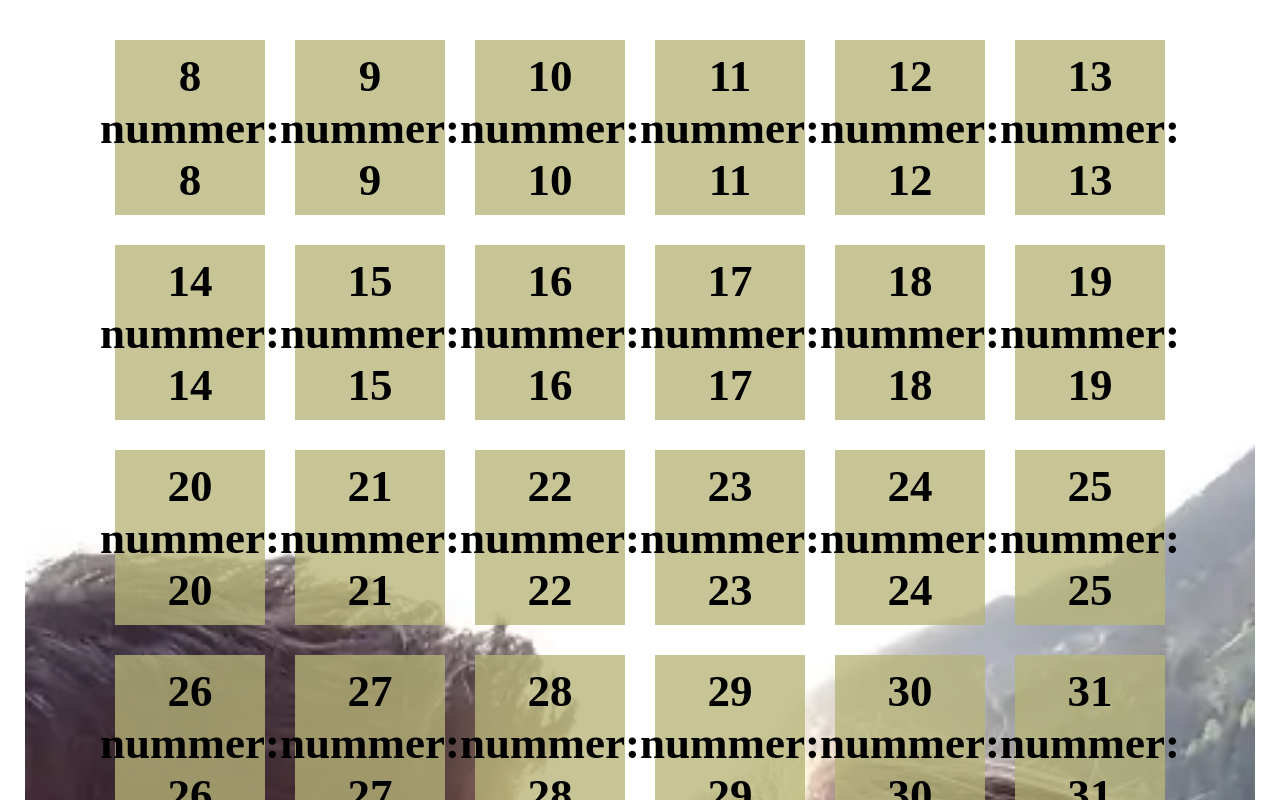
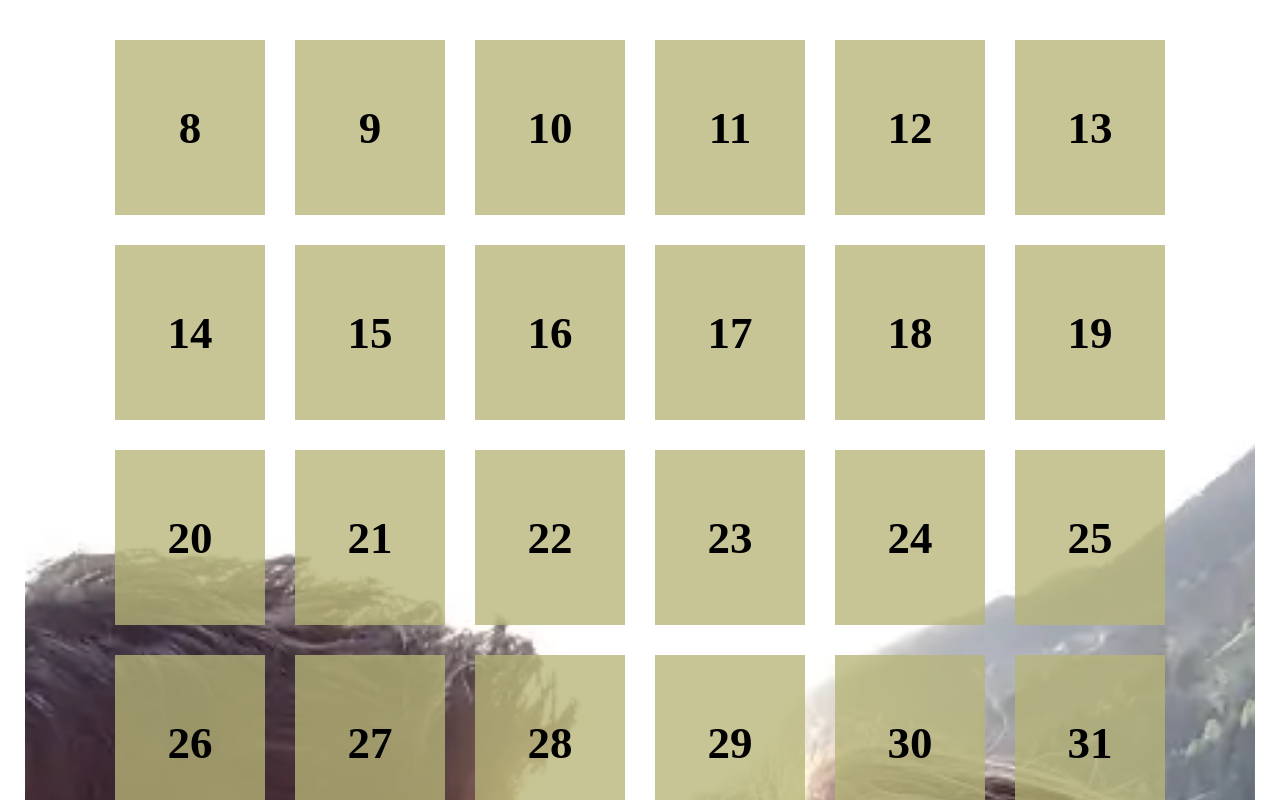
Before and after one commit to Mandy-Blaschke/advent-calendar, an Angular app: page / in a window 1280 px wide. Shown: the top 800 px of the page. Built offline with nearby package versions, Linux system fonts and the light colour scheme.

Commit message:
fixed: template

```diff
--- a/src/app/app.component.html
+++ b/src/app/app.component.html
@@ -20,8 +20,6 @@
                [class.onceOpened]="card.onceOpened"
           >
             {{getNumber(card)}}
-            <br>
-            nummer: {{card.number}}
           </div>
 
         </div>
```
